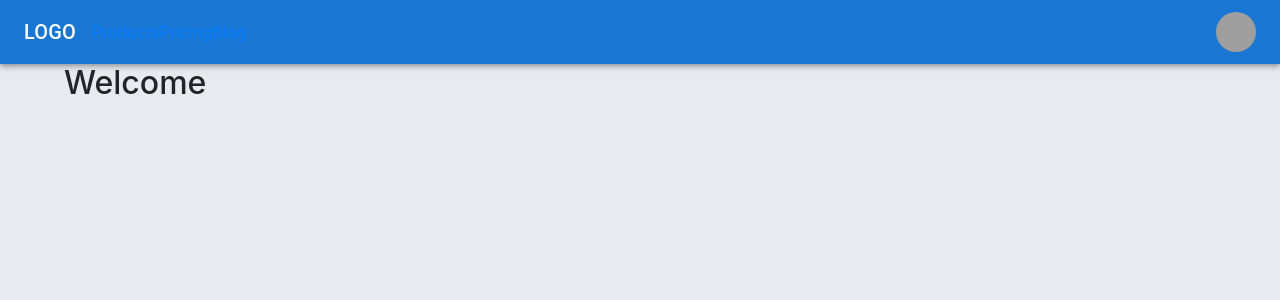
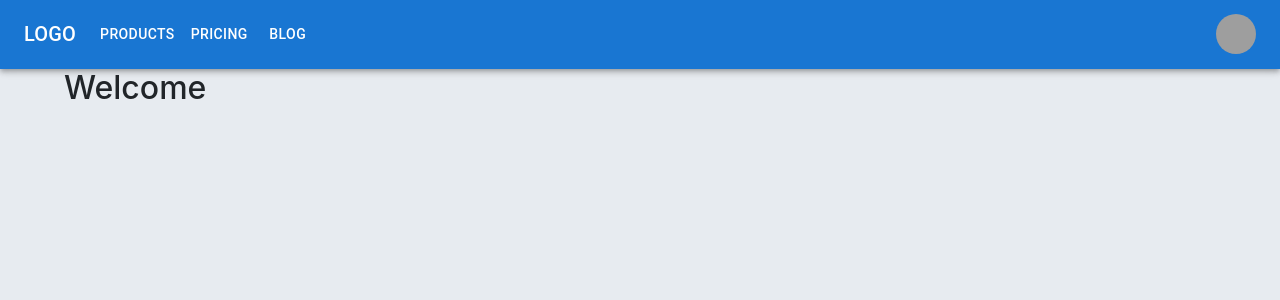
Before and after one commit to Shafiqbd/react-ecommerce, a React (Create React App) app: page /home in a window 1280 px wide. Shown: the top 300 px of the page. Built offline with nearby package versions, Linux system fonts and the light colour scheme; grey boxes are pictures that could not be loaded.

Commit message:
header add

```diff
--- a/src/components/Header.jsx
+++ b/src/components/Header.jsx
@@ -1,4 +1,5 @@
 import MenuIcon from "@mui/icons-material/Menu";
+import { Button } from "@mui/material";
 import AppBar from "@mui/material/AppBar";
 import Avatar from "@mui/material/Avatar";
 import Box from "@mui/material/Box";
@@ -10,7 +11,7 @@ import Toolbar from "@mui/material/Toolbar";
 import Tooltip from "@mui/material/Tooltip";
 import Typography from "@mui/material/Typography";
 import React, { useEffect, useState } from "react";
-import { Link } from "react-router-dom";
+import { useNavigate } from "react-router-dom";
 import { getAllMenuList } from "../utils/header_api";
 
 // const pages = ["Products", "Pricing", "Blog"];
@@ -20,6 +21,7 @@ const Header = () => {
   const [pages, setPages] = useState([]);
   const [anchorElNav, setAnchorElNav] = React.useState(null);
   const [anchorElUser, setAnchorElUser] = React.useState(null);
+  const navigate = useNavigate();
 
   useEffect(async () => {
     setPages(await getAllMenuList());
@@ -38,6 +40,9 @@ const Header = () => {
 
   const handleCloseUserMenu = () => {
     setAnchorElUser(null);
+  };
+  const getPageNavigate = (path) => {
+    navigate(path, { replace: true });
   };
 
   return (
@@ -78,7 +83,13 @@ const Header = () => {
               }}
             >
               {pages.map((page, i) => (
-                <MenuItem key={i} onClick={handleCloseNavMenu}>
+                <MenuItem
+                  key={i}
+                  onClick={() => {
+                    handleCloseNavMenu();
+                    getPageNavigate(page.path);
+                  }}
+                >
                   <Typography textAlign="center">{page.name}</Typography>
                 </MenuItem>
               ))}
@@ -89,9 +100,13 @@ const Header = () => {
           </Typography>
           <Box sx={{ flexGrow: 1, display: { xs: "none", md: "flex" } }}>
             {pages.map((page, i) => (
-              <Link key={i} sx={{ my: 2, color: "white", display: "block" }} to={page.path}>
+              <Button
+                key={i}
+                sx={{ my: 2, color: "white", display: "block" }}
+                onClick={() => getPageNavigate(page.path)}
+              >
                 {page.name}
-              </Link>
+              </Button>
             ))}
           </Box>
 
```
